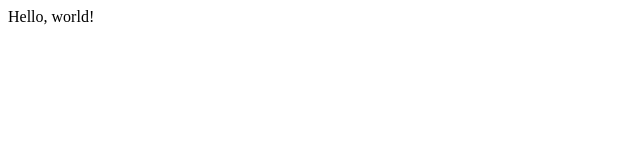
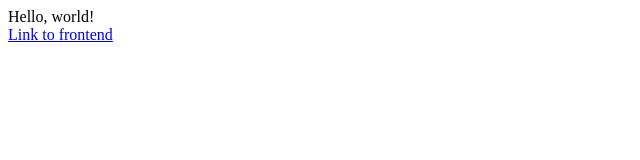
Before and after one commit to namib-project/mud-controller-enforcer, a plain HTML site: page static/index.html in a window 1280 px wide. Shown: the whole page, without its empty margins (0-640 px from the left). Drawn offline with Linux system fonts and the light colour scheme.

Commit message:
add namib frontend scripts

```diff
--- a/static/index.html
+++ b/static/index.html
@@ -7,5 +7,6 @@
   </head>
   <body>
     <div>Hello, world!</div>
+    <a href="/app">Link to frontend</a>
   </body>
 </html>
```
Also changed, not shown: 4 other files.
